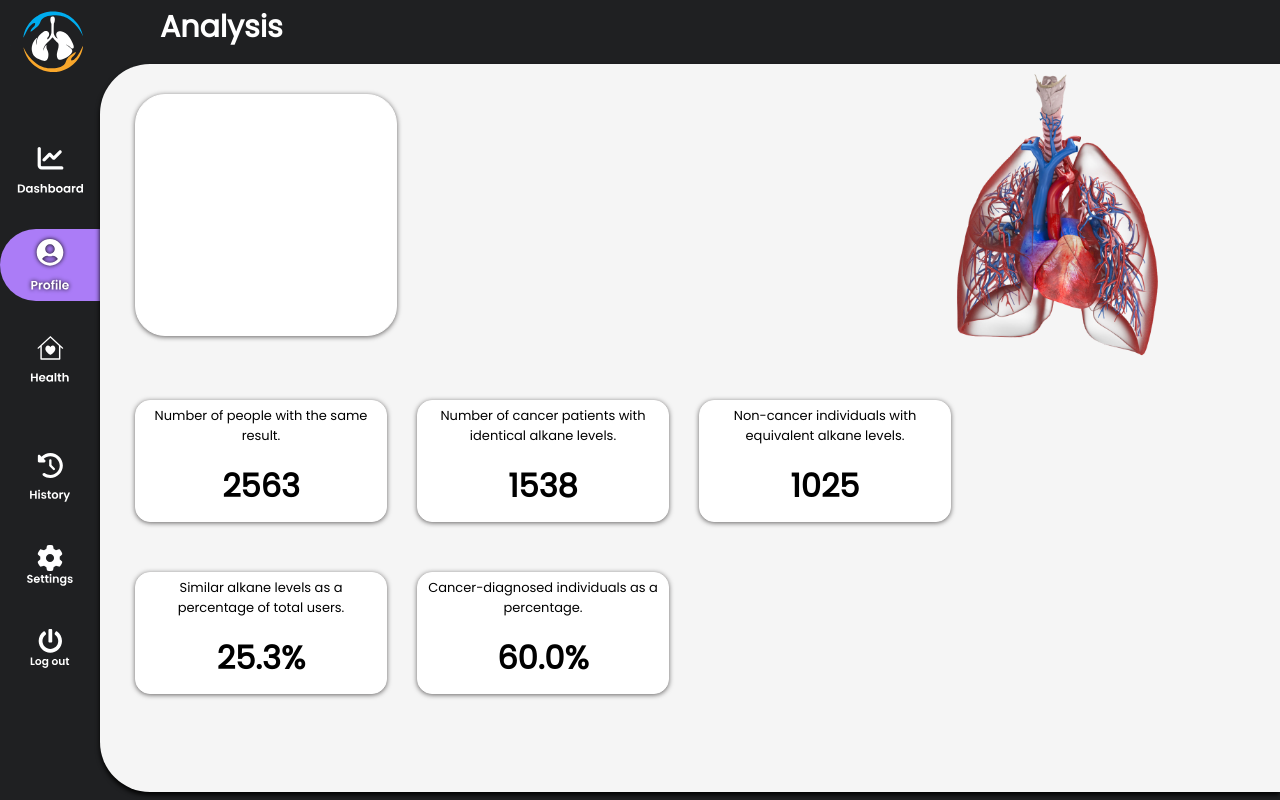
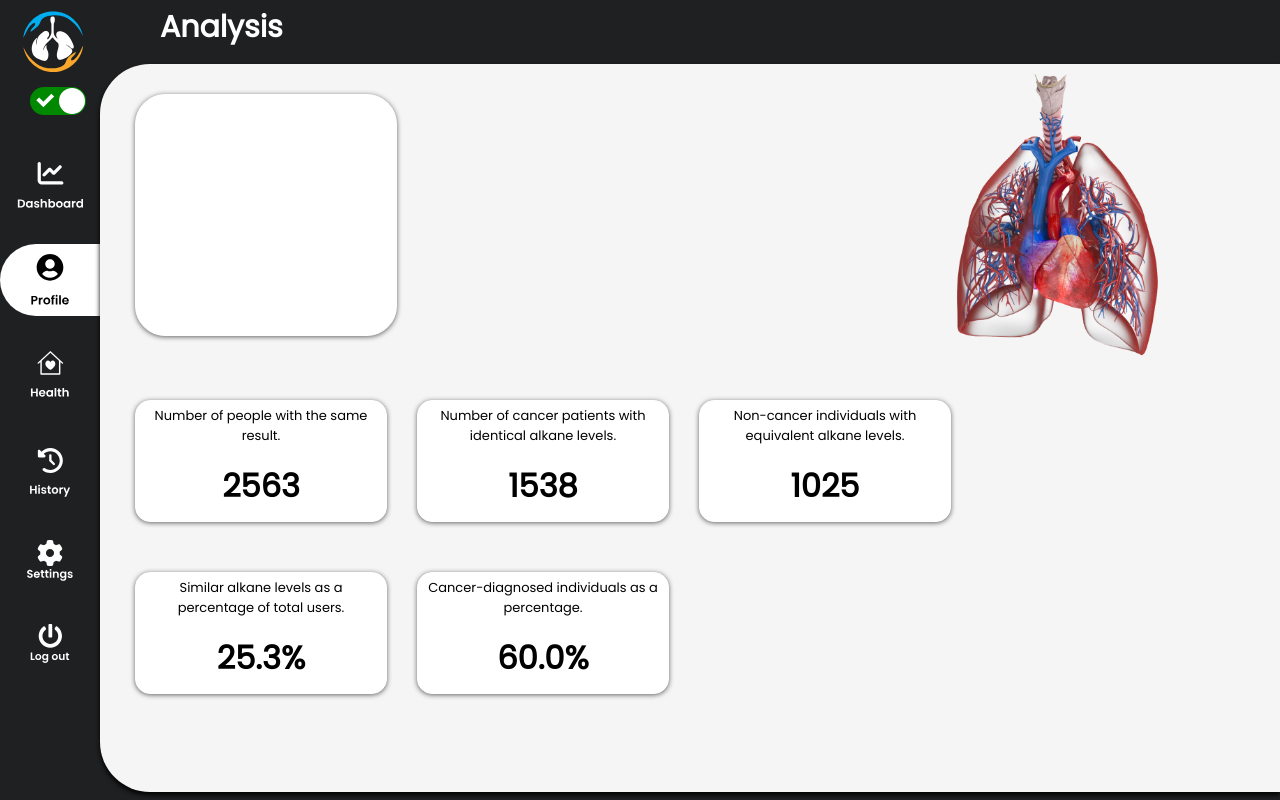
Before and after one commit to AjDep/Early_Lung_Cancer_Detection_System, a React (Vite) app in the folder UI/Hope-Finder/: page /analysis in a window 1280 px wide. Built offline with nearby package versions, Linux system fonts and the light colour scheme.

Commit message:
Update theme
Update dark and light theme

```diff
--- a/UI/Hope-Finder/package.json
+++ b/UI/Hope-Finder/package.json
@@ -13,7 +13,8 @@
     "@mui/x-charts": "^6.19.4",
     "react": "^18.2.0",
     "react-dom": "^18.2.0",
-    "react-router-dom": "^6.22.0"
+    "react-router-dom": "^6.22.0",
+    "react-switch": "^7.0.0"
   },
   "devDependencies": {
     "@types/react": "^18.2.43",
--- a/UI/Hope-Finder/src/App.css
+++ b/UI/Hope-Finder/src/App.css
@@ -15,6 +15,9 @@
   border-radius: 50px 0px 0px 50px;
   box-shadow: 0px 3px 5px 0px rgb(0, 0, 0);
 }
+.withswitch{
+ padding-left: 20px;
+}
 .logo{
   height: 80px;
   width: 80px;
@@ -25,10 +28,9 @@
   flex-direction: column;
   padding: 0px;
   margin: 0px;
-  gap: 50px;
+  gap: 30px;
   align-items: center;
 }
-
 .mid{
   display: flex;
   flex-direction: column;
--- a/UI/Hope-Finder/src/App.jsx
+++ b/UI/Hope-Finder/src/App.jsx
@@ -3,7 +3,7 @@ import './App.css';
 import { Outlet } from 'react-router-dom';
 import Navbar from './components/Navbar/navbar';
 import TestLogo from './assets/TestLogo.svg';
-
+import ReactSwitch from "react-switch";
 import { createContext,useState } from 'react';
 
 export const TheamContext = createContext(null);
@@ -14,6 +14,8 @@ function App() {
   const toggleTheam = () => {
     setTheam((curr) => (curr === "light" ? "dark" : "light"));
   };
+
+  if(theme === "dark"){
     return (
       <TheamContext.Provider value={{theme, toggleTheam}}>
         <div className="App" id={theme}>
@@ -22,18 +24,53 @@ function App() {
           <div className='navbar'>
             <div >
               <img src={TestLogo} alt="Logo" className='logo'/>
+              <div className='withswitch'>
+                <ReactSwitch onChange={toggleTheam} checked={theme === "dark"}/>
+              </div>
+            </div>
+
+
+            <div className='mid'>
+              <Navbar route="Dashboard" theme="dark"/>
+              <Navbar route="Analysis" theme="dark"/>
+              <Navbar route="Health" theme="dark"/>
+            </div>
+
+            <div className='bottem'>
+              <Navbar route="History" theme="dark"/>
+              <Navbar route="Setting" theme="dark"/>
+              <Navbar route="LogOut" theme="dark"/>
+            </div>
+
+        {/* -------------------------------------------------------*/}
+
+          </div>
+          <Outlet/>
+        </div>
+      </TheamContext.Provider>
+    );
+  }else if(theme === "light"){
+    return (
+      <TheamContext.Provider value={{theme, toggleTheam}}>
+        <div className="App" id={theme}>
+
+          {/* ---------------------- Navbar -----------------------------*/}
+          <div className='navbar'>
+            <div className='withswitch'>
+              <img src={TestLogo} alt="Logo" className='logo'/>
+              <ReactSwitch onChange={toggleTheam} checked={theme === "dark"}/>
             </div>
 
             <div className='mid'>
-            <Navbar route="Dashboard" id={theme}/>
-            <Navbar route="Analysis"/>
-            <Navbar route="Health"/>
+              <Navbar route="Dashboard" theme="light"/>
+              <Navbar route="Analysis" theme="light"/>
+              <Navbar route="Health" theme="light"/>
             </div>
 
             <div className='bottem'>
-            <Navbar route="History"/>
-            <Navbar route="Setting"/>
-            <Navbar route="LogOut"/>
+              <Navbar route="History" theme="light"/>
+              <Navbar route="Setting" theme="light"/>
+              <Navbar route="LogOut" theme="light"/>
             </div>
 
         {/* -------------------------------------------------------*/}
@@ -44,5 +81,6 @@ function App() {
       </TheamContext.Provider>
     );
   }
+}
 
 export default App
--- a/UI/Hope-Finder/src/components/Navbar/navbar.jsx
+++ b/UI/Hope-Finder/src/components/Navbar/navbar.jsx
@@ -9,14 +9,16 @@ import LogOut from './../../assets/Navbar_Log-Out-icon.svg';
 import style from './navbar.module.css'
 import { NavLink } from 'react-router-dom';
 
+
 function Navbar(props){
 
+    if(props.theme === "light"){
         if(props.route === "Dashboard"){
             return(
-            <NavLink to={"/"} id={props.theme}>
+                <NavLink to={"/"} >
                     {(linkProps)=>{
                         return(
-                        <div className={linkProps.isActive ? style.container_active :style.container}>
+                            <div className={linkProps.isActive ? style.light_container_active :style.light_container} >
                                 <img src={Dashboard} alt="Dashboard" className={style.dashboard}/>
                             </div>
                         );
@@ -28,7 +30,7 @@ function Navbar(props){
                 <NavLink to={"/analysis"}>
                     {(linkProps)=>{
                         return(
-                        <div className={linkProps.isActive ? style.container_active :style.container}>
+                            <div className={linkProps.isActive ? style.light_container_active :style.light_container}>
                                  <img src={Profile} alt="Profile" className={style.profile}/>
                             </div>
                         );
@@ -40,8 +42,90 @@ function Navbar(props){
                 <NavLink to={"/health"}>
                     {(linkProps)=>{
                         return(
-                        <div className={linkProps.isActive ? style.container_active :style.container}>
+                            <div className={linkProps.isActive ? style.light_container_active :style.light_container}>
                                  <img src={Health} alt="Health" className={style.health}/>
+                            </div>
+                        );
+                    }}
+                </NavLink>
+            );
+        }else if(props.route === "History"){
+            return(
+                <NavLink to={"/history"}>
+                    {(linkProps)=>{
+                        return(
+                            <div className={linkProps.isActive ? style.light_container_active :style.light_container}>
+                                 <img src={History} alt="History" className={style.history}/>
+                            </div>
+                        );
+                    }}
+                </NavLink>
+            );
+        } else if(props.route === "Setting"){
+            return(
+                <NavLink to={"/settings"}>
+                    {(linkProps)=>{
+                        return(
+                            <div className={linkProps.isActive ? style.light_container_active :style.light_container}>
+                                   <img src={Setting} alt="Settings" className={style.setting}/>
+                            </div>
+                        );
+                    }}
+                </NavLink>
+            );
+        }else if(props.route === "LogOut"){
+            return(
+                <NavLink to={"/logout"}>
+                    {(linkProps)=>{
+                        return(
+                            <div className={linkProps.isActive ? style.light_container_active :style.light_container}>
+                                   <img src={LogOut} alt="Log Out" className={style.logout}/>
+                            </div>
+                        );
+                    }}
+                </NavLink>
+
+            );
+        }
+
+    } else if (props.theme === "dark"){
+        if(props.route === "Dashboard"){
+            return(
+                <NavLink to={"/"} >
+                    {(linkProps)=>{
+                        return(
+                            <div className={linkProps.isActive ? style.dark_container_active :style.dark_container} >
+                                <div className={style.imgdiv}>
+                                    <img src={Dashboard} alt="Dashboard" className={style.dashboard}/>
+                                </div>
+                            </div>
+                        );
+                    }}
+                </NavLink>
+            );
+        } else if(props.route === "Analysis"){
+            return(
+                <NavLink to={"/analysis"}>
+                    {(linkProps)=>{
+                        return(
+                            <div className={linkProps.isActive ? style.dark_container_active :style.dark_container}>
+                                <div className={style.imgdiv}>
+                                    <img src={Profile} alt="Profile" className={style.profile}/>
+                                </div>
+                            </div>
+                        );
+                    }}
+                </NavLink>
+            );
+        } else if(props.route === "Health"){
+            return(
+                <NavLink to={"/health"}>
+                    {(linkProps)=>{
+                        return(
+                            <div className={linkProps.isActive ? style.dark_container_active :style.dark_container}>
+                                <div className={style.imgdiv}>
+                                    <img src={Health} alt="Health" className={style.health}/>
+                                </div>
                             </div>
                         );
                     }}
@@ -54,8 +138,10 @@ function Navbar(props){
                 <NavLink to={"/history"}>
                     {(linkProps)=>{
                         return(
-                        <div className={linkProps.isActive ? style.container_active :style.container}>
+                            <div className={linkProps.isActive ? style.dark_container_active :style.dark_container}>
+                                <div className={style.imgdiv}>
                                     <img src={History} alt="History" className={style.history}/>
+                                </div>
                             </div>
                         );
                     }}
@@ -66,8 +152,10 @@ function Navbar(props){
                 <NavLink to={"/settings"}>
                     {(linkProps)=>{
                         return(
-                        <div className={linkProps.isActive ? style.container_active :style.container}>
+                            <div className={linkProps.isActive ? style.dark_container_active :style.dark_container}>
+                                <div className={style.imgdiv}>
                                     <img src={Setting} alt="Settings" className={style.setting}/>
+                                </div>
                             </div>
                         );
                     }}
@@ -79,8 +167,10 @@ function Navbar(props){
                 <NavLink to={"/logout"}>
                     {(linkProps)=>{
                         return(
-                        <div className={linkProps.isActive ? style.container_active :style.container}>
+                            <div className={linkProps.isActive ? style.dark_container_active :style.dark_container}>
+                                <div className={style.imgdiv}>
                                     <img src={LogOut} alt="Log Out" className={style.logout}/>
+                                </div>
                             </div>
                         );
                     }}
@@ -88,6 +178,8 @@ function Navbar(props){
 
             );
         }
+
+    }
 }
 
 export default Navbar
--- a/UI/Hope-Finder/src/components/Navbar/navbar.module.css
+++ b/UI/Hope-Finder/src/components/Navbar/navbar.module.css
@@ -25,13 +25,13 @@
     height: 40px;
 }
 
-.container{
+.light_container{
     padding: 0px;
     padding-top: 10px;
     margin: 0;
     width: 100px;
 }
-.container:hover{
+.light_container:hover{
     padding: 0px;
     padding-top: 10px;
     margin: 0;
@@ -40,7 +40,7 @@
     background-color: #7f13cc;
     box-shadow: 0px 2px 6px 0px rgb(38, 35, 35);
 }
-.container_active {
+.light_container_active {
     padding: 0px;
     padding-top: 10px;
     margin: 0;
@@ -51,12 +51,48 @@
   filter: drop-shadow(15px 0 0 15px rgb(8, 8, 8));
 
 }
-.container_active img{
+.light_container_active img{
 
     -webkit-filter: drop-shadow(0 0 5px rgb(6, 6, 6)); /* Adds a red shadow on hover */
   filter: drop-shadow(0 0 2px  rgb(8, 8, 8));
 }
 
-#dark .container_active{
+
+
+
+
+
+.dark_container{
+    padding: 0px;
+    padding-top: 10px;
+    margin: 0;
+    width: 100px;
+}
+.dark_container:hover{
+    padding: 0px;
+    padding-top: 10px;
+    margin: 0;
+    width: 100px;
+    border-radius:50px 0px 0px 50px ;
     background-color: #25CEDE;
+    box-shadow: 0px 2px 6px 0px rgb(38, 35, 35);
 }
+.dark_container .imgdiv:hover{
+    filter: invert(100%);
+}
+
+.dark_container_active {
+    padding: 0px;
+    padding-top: 10px;
+    margin: 0;
+    width: 100px;
+    border-radius:50px 0px 0px 50px ;
+    background-color: #FFFFFF;
+    -webkit-filter: drop-shadow(15px 0 0 15px  rgb(6, 6, 6)); /* Adds a red shadow on hover */
+  filter: drop-shadow(15px 0 0 15px rgb(8, 8, 8));
+
+}
+
+.dark_container_active .imgdiv{
+    filter: invert(100%);
+}
--- a/UI/Hope-Finder/src/components/header/header.jsx
+++ b/UI/Hope-Finder/src/components/header/header.jsx
@@ -1,9 +1,19 @@
-import style from "./header.module.css"
+import style from "./header.module.css";
+import ReactSwitch from "react-switch";
+
 
 function Header(props){
     return(
         <div className={style.header}>
-            <h1>{props.name}</h1>
+            <div>
+                <h1>{props.name}</h1>
+            </div>
+            <div className={style.switch}>
+
+            {/* <ReactSwitch onChange={toggleTheme} checked={theme === "dark"}/>*/}
+
+            </div>
+
         </div>
     );
 }
--- a/UI/Hope-Finder/src/components/header/header.module.css
+++ b/UI/Hope-Finder/src/components/header/header.module.css
@@ -7,4 +7,11 @@
   .header{
     padding-left: 60px;
     height: 6vh;
+    display: grid;
+    grid-template-columns: 15fr 1fr;
   }
+  .switch{
+    display: flex;
+    justify-content: center;
+    align-items: center;
+  }
```
Also changed, not shown: 1 other file (tests, documents, lock files or other folders). Lines whose indentation alone changed are shown as unchanged.
